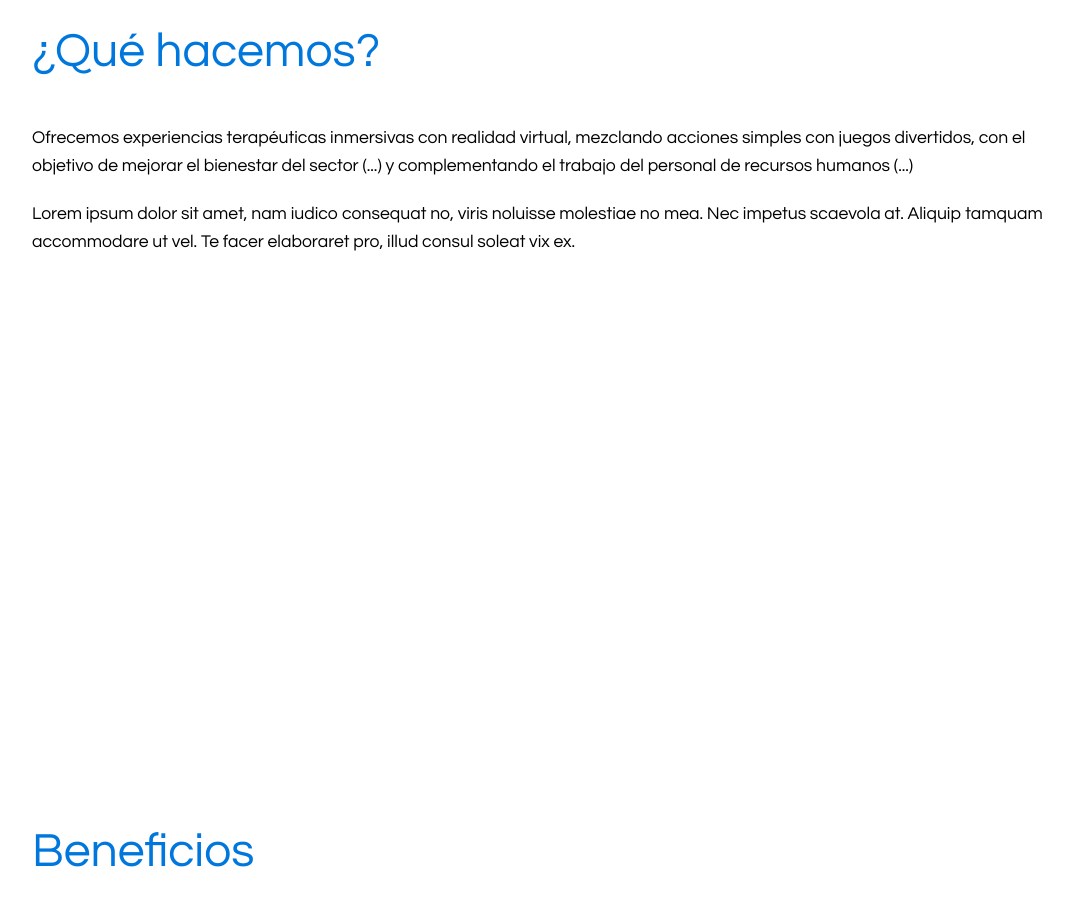
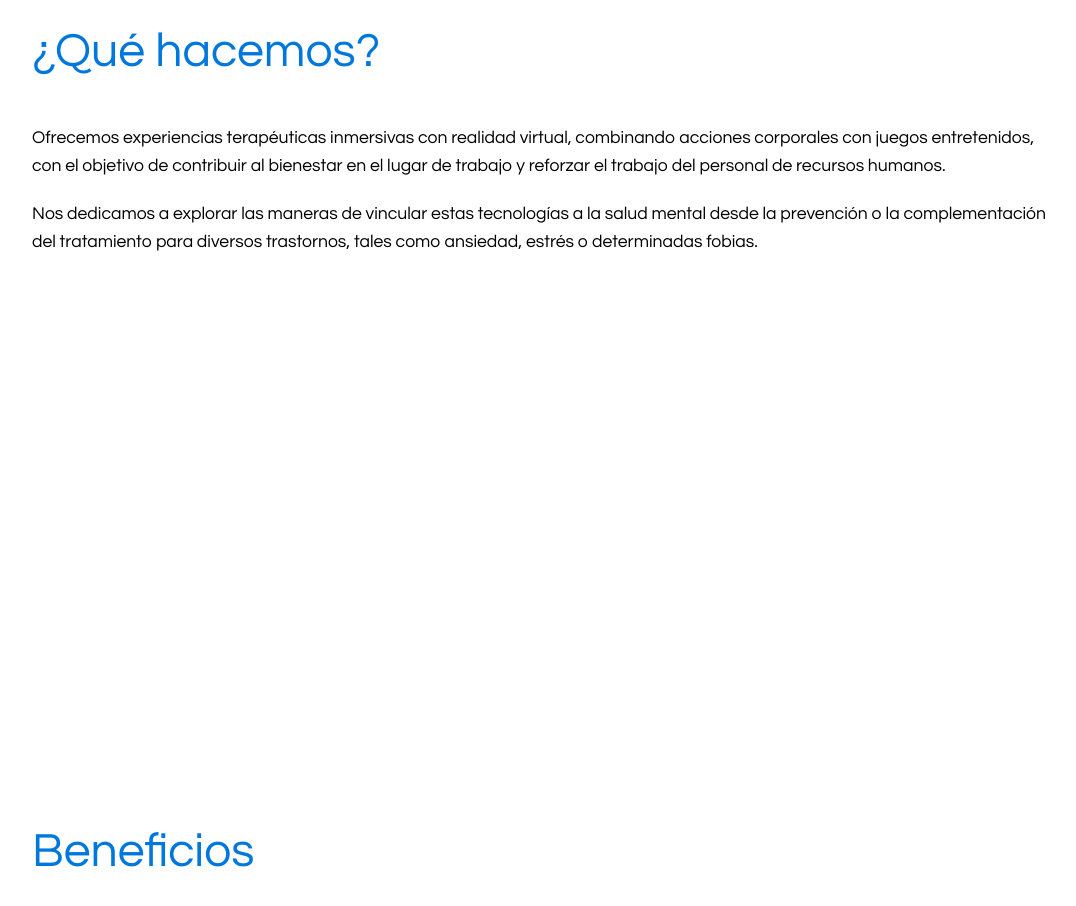
Before and after one commit to ExperienciaOK/eoktest.github.io, a plain HTML site: page index.html in a window 1280 px wide. Shown: the part 900-1806 px from the top of the page, without its empty margins (96-1172 px from the left). Drawn offline with Linux system fonts and the light colour scheme.

Commit message:
Update index.html

```diff
--- a/index.html
+++ b/index.html
@@ -43,8 +43,8 @@
 		<section id="queHacemos" class="fullHeight margins itemMenu">	<!-- full height, con márgenes. itemMenu: dispara clase "active" en su item correspondiente del menú -->
 			<h2>¿Qué hacemos?</h2>
 			<div class="contenedorTexto variante1">
-				<p>Ofrecemos experiencias terapéuticas inmersivas con realidad virtual, mezclando acciones simples con juegos divertidos, con el objetivo de mejorar el bienestar del sector (...) y complementando el trabajo del personal de recursos humanos (...)</p>
-				<p>Lorem ipsum dolor sit amet, nam iudico consequat no, viris noluisse molestiae no mea. Nec impetus scaevola at. Aliquip tamquam accommodare ut vel. Te facer elaboraret pro, illud consul soleat vix ex. </p>
+				<p>Ofrecemos experiencias terapéuticas inmersivas con realidad virtual, combinando acciones corporales con juegos entretenidos, con el objetivo de contribuir al bienestar en el lugar de trabajo y reforzar el trabajo del personal de recursos humanos.</p>
+				<p>Nos dedicamos a explorar las maneras de vincular estas tecnologías a la salud mental desde la prevención o la complementación del tratamiento para diversos trastornos, tales como ansiedad, estrés o determinadas fobias.</p>
 			</div>
 		</section>
 		<section id="beneficios" class="fullHeight margins itemMenu">	<!-- full height, con márgenes -->
```
